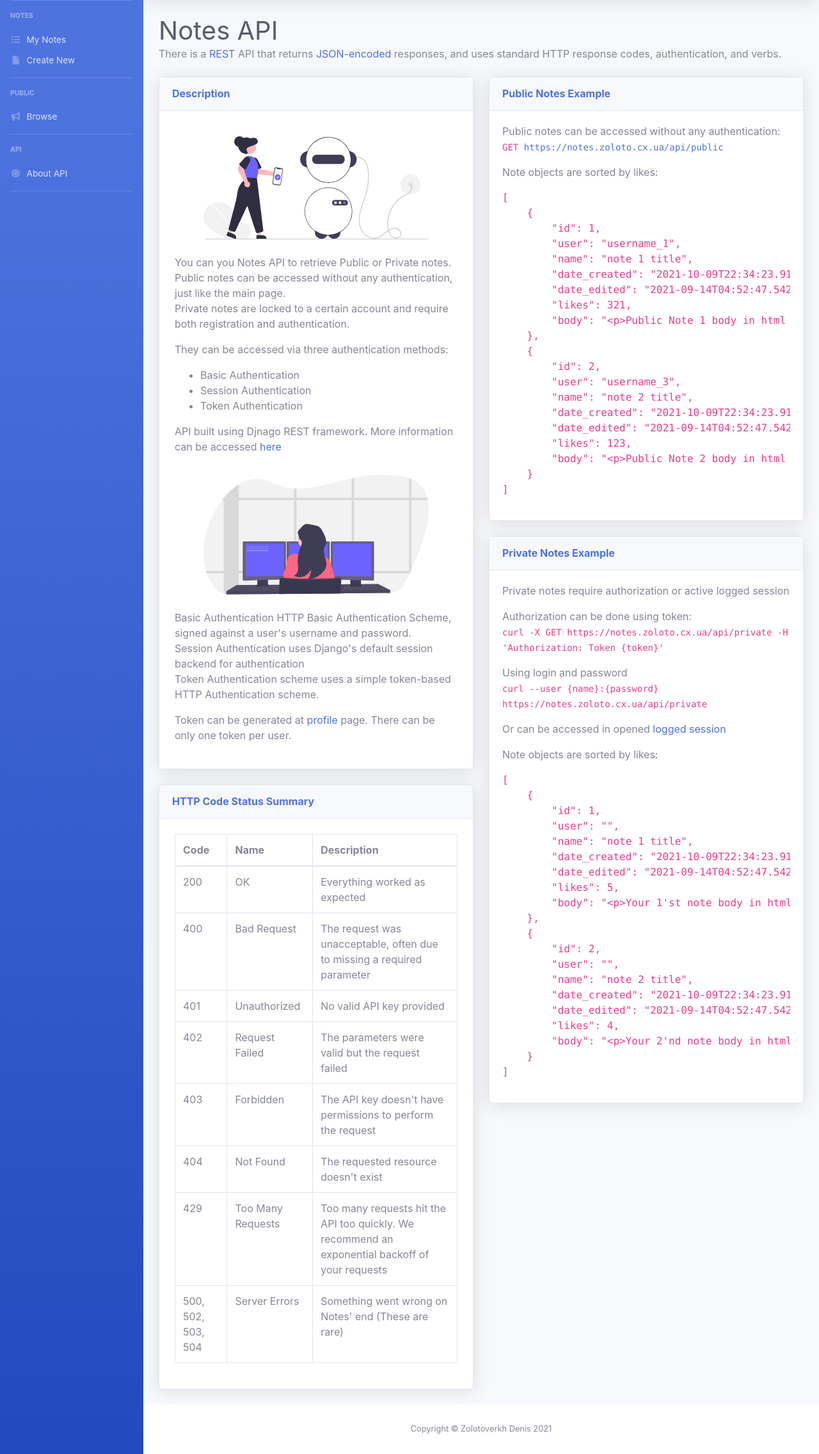
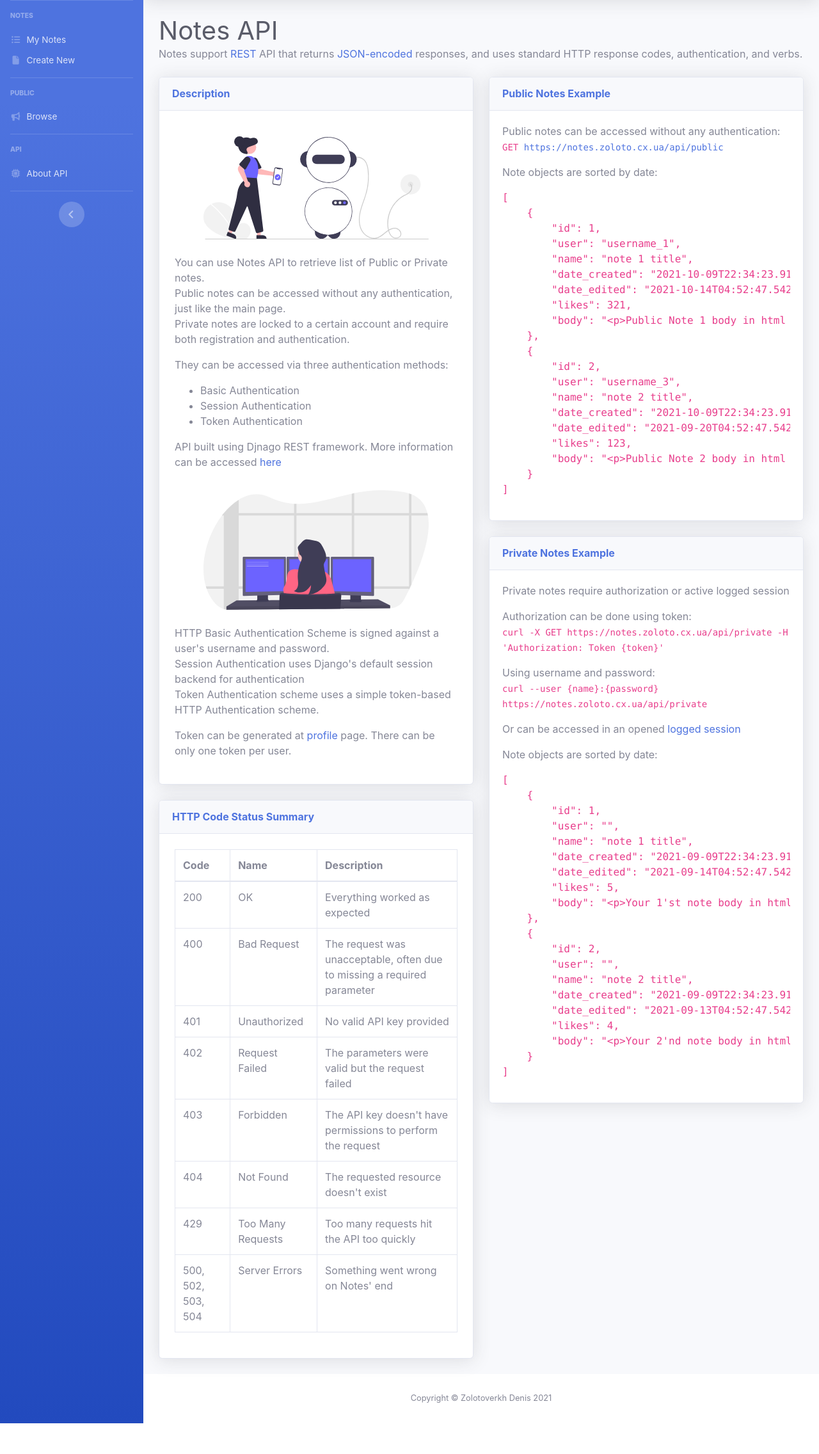
Before and after one commit to monsterrmad/notes_v2, a Django app: template api/templates/api.html in a window 1280 px wide. Shown: the part 70-2342 px from the top of the page at 64% size. After the commit the page ends 2294 px from the top, so only its background shows below. Run offline with Django 3.2, Linux system fonts and the light colour scheme; the template is opened without the code that fills it, so the values that code supplies are empty; some libraries are stand-ins or nearby versions.

Commit message:
minor template fixes

```diff
--- a/api/templates/api.html
+++ b/api/templates/api.html
@@ -6,7 +6,7 @@
 
         <!-- Page Heading -->
         <h1 class="h1 mb-0 text-gray-800">Notes API</h1>
-        <p class="mb-4">There is a
+        <p class="mb-4">Notes support
             <a href="https://en.wikipedia.org/wiki/Representational_state_transfer" target="_blank">
                 REST
             </a>
@@ -32,7 +32,7 @@
                                  src="{% static 'img/undraw_Artificial_intelligence_re_enpp.svg' %}" alt="...">
                         </div>
                         <p>
-                            You can you Notes API to retrieve Public or Private notes. <br>
+                            You can use Notes API to retrieve list of Public or Private notes. <br>
                             Public notes can be accessed without any authentication, just like the main page. <br>
                             Private notes are locked to a certain account and require both registration and
                             authentication.
@@ -53,7 +53,7 @@
                                  src="{% static 'img/undraw_programmer_imem.svg' %}" alt="...">
                         </div>
                         <p>
-                            Basic Authentication HTTP Basic Authentication Scheme,
+                            HTTP Basic Authentication Scheme is
                             signed against a user's username and password. <br>
                             Session Authentication uses Django's default session backend for authentication <br>
                             Token Authentication scheme uses a simple token-based HTTP Authentication scheme.
@@ -68,7 +68,7 @@
                     </div>
                 </div>
 
-                <!-- API Description Card -->
+                <!-- HTTP Codes Table Card -->
                 <div class="card shadow mb-4">
                     <div class="card-header py-3">
                         <h6 class="m-0 font-weight-bold text-primary">HTTP Code Status Summary</h6>
@@ -118,14 +118,13 @@
                                 <tr>
                                     <td>429</td>
                                     <td>Too Many Requests</td>
-                                    <td>Too many requests hit the API too quickly. We recommend an exponential
-                                        backoff of your requests
+                                    <td>Too many requests hit the API too quickly
                                     </td>
                                 </tr>
                                 <tr>
                                     <td>500, 502, 503, 504</td>
                                     <td>Server Errors</td>
-                                    <td>Something went wrong on Notes' end (These are rare)</td>
+                                    <td>Something went wrong on Notes' end</td>
                                 </tr>
                                 </tbody>
                             </table>
@@ -135,7 +134,7 @@
             </div>
             <!-- Right Side -->
             <div class="col-lg-6">
-                <!-- Public notes api  Card -->
+                <!-- Public notes API Card with an example-->
                 <div class="card shadow mb-4">
                     <div class="card-header py-3">
                         <h6 class="m-0 font-weight-bold text-primary">Public Notes Example</h6>
@@ -144,11 +143,13 @@
                         <p>Public notes can be accessed without any authentication: <br>
                             <code> GET <a href="/api/public">https://notes.zoloto.cx.ua/api/public</a></code>
                         </p>
-                        <p>Note objects are sorted by likes:</p>
-                        <pre id="public-example"></pre>
+                        <p>Note objects are sorted by date:</p>
+                        <pre id="public-example">
+                            <!-- Example JSON is generated with JavaScript -->
+                        </pre>
                     </div>
                 </div>
-                <!-- Activity Chart Card -->
+                <!-- Private notes API Card with an example-->
                 <div class="card shadow mb-4 mw-100">
                     <div class="card-header py-3">
                         <h6 class="m-0 font-weight-bold text-primary">Private Notes Example</h6>
@@ -158,18 +159,20 @@
                             Private notes require authorization or active logged session
                         </p>
                         <p>Authorization can be done using token: <br>
-                            <code>curl -X GET https://notes.zoloto.cx.ua/api/private -H 'Authorization: Token
-                                {token}'
+                            <code>
+                                curl -X GET https://notes.zoloto.cx.ua/api/private -H 'Authorization: Token {token}'
                             </code>
                         </p>
                         <p>
-                            Using login and password <br>
+                            Using username and password: <br>
                             <code>curl --user {name}:{password} https://notes.zoloto.cx.ua/api/private</code>
                         </p>
-                        <p>Or can be accessed in opened
-                        <a href="/api/private">logged session</a></p>
-                        <p>Note objects are sorted by likes:</p>
-                        <pre id="private-example"></pre>
+                        <p>Or can be accessed in an opened
+                            <a href="/api/private">logged session</a></p>
+                        <p>Note objects are sorted by date:</p>
+                        <pre id="private-example">
+                            <!-- Example JSON is generated with JavaScript -->
+                        </pre>
                     </div>
                 </div>
             </div>
@@ -177,6 +180,7 @@
         </div>
     </div>
 
+    <!-- JSON examples using stringify JSON method -->
     <script>
         let publicData = [
             {
@@ -184,7 +188,7 @@
                 "user": "username_1",
                 "name": "note 1 title",
                 "date_created": "2021-10-09T22:34:23.910752Z",
-                "date_edited": "2021-09-14T04:52:47.542000Z",
+                "date_edited": "2021-10-14T04:52:47.542000Z",
                 "likes": 321,
                 "body": "<p>Public Note 1 body in html format</p>"
             }, {
@@ -192,7 +196,7 @@
                 "user": "username_3",
                 "name": "note 2 title",
                 "date_created": "2021-10-09T22:34:23.910752Z",
-                "date_edited": "2021-09-14T04:52:47.542000Z",
+                "date_edited": "2021-09-20T04:52:47.542000Z",
                 "likes": 123,
                 "body": "<p>Public Note 2 body in html format</p>"
             }
@@ -202,7 +206,7 @@
                 "id": 1,
                 "user": "{{user.username}}",
                 "name": "note 1 title",
-                "date_created": "2021-10-09T22:34:23.910752Z",
+                "date_created": "2021-09-09T22:34:23.910752Z",
                 "date_edited": "2021-09-14T04:52:47.542000Z",
                 "likes": 5,
                 "body": "<p>Your 1'st note body in html format</p>"
@@ -210,8 +214,8 @@
                 "id": 2,
                 "user": "{{user.username}}",
                 "name": "note 2 title",
-                "date_created": "2021-10-09T22:34:23.910752Z",
-                "date_edited": "2021-09-14T04:52:47.542000Z",
+                "date_created": "2021-09-09T22:34:23.910752Z",
+                "date_edited": "2021-09-13T04:52:47.542000Z",
                 "likes": 4,
                 "body": "<p>Your 2'nd note body in html format</p>"
             }
--- a/templates/header.html
+++ b/templates/header.html
@@ -65,7 +65,13 @@
                 <span>About API</span>
             </a>
         </li>
-        <hr class="sidebar-divider">
+        <!-- Divider -->
+        <hr class="sidebar-divider d-none d-md-block">
+
+        <!-- Sidebar Toggler (Sidebar) -->
+        <div class="text-center d-none d-md-inline">
+            <button class="rounded-circle border-0" id="sidebarToggle"></button>
+        </div>
     </ul>
     <!-- End of Sidebar -->
 
--- a/user_auth/templates/profile.html
+++ b/user_auth/templates/profile.html
@@ -139,6 +139,7 @@
                         <h6 class="m-0 font-weight-bold text-primary">Notes Creation Overview</h6>
                     </div>
                     <div class="card-body">
+                        <h5 class="m-3">Notes created in last 6 months:</h5>
                         <div class="chart-area">
                             <canvas id="myAreaChart"></canvas>
                         </div>
```
Also changed, not shown: api/views.py (+4 -3 lines).
